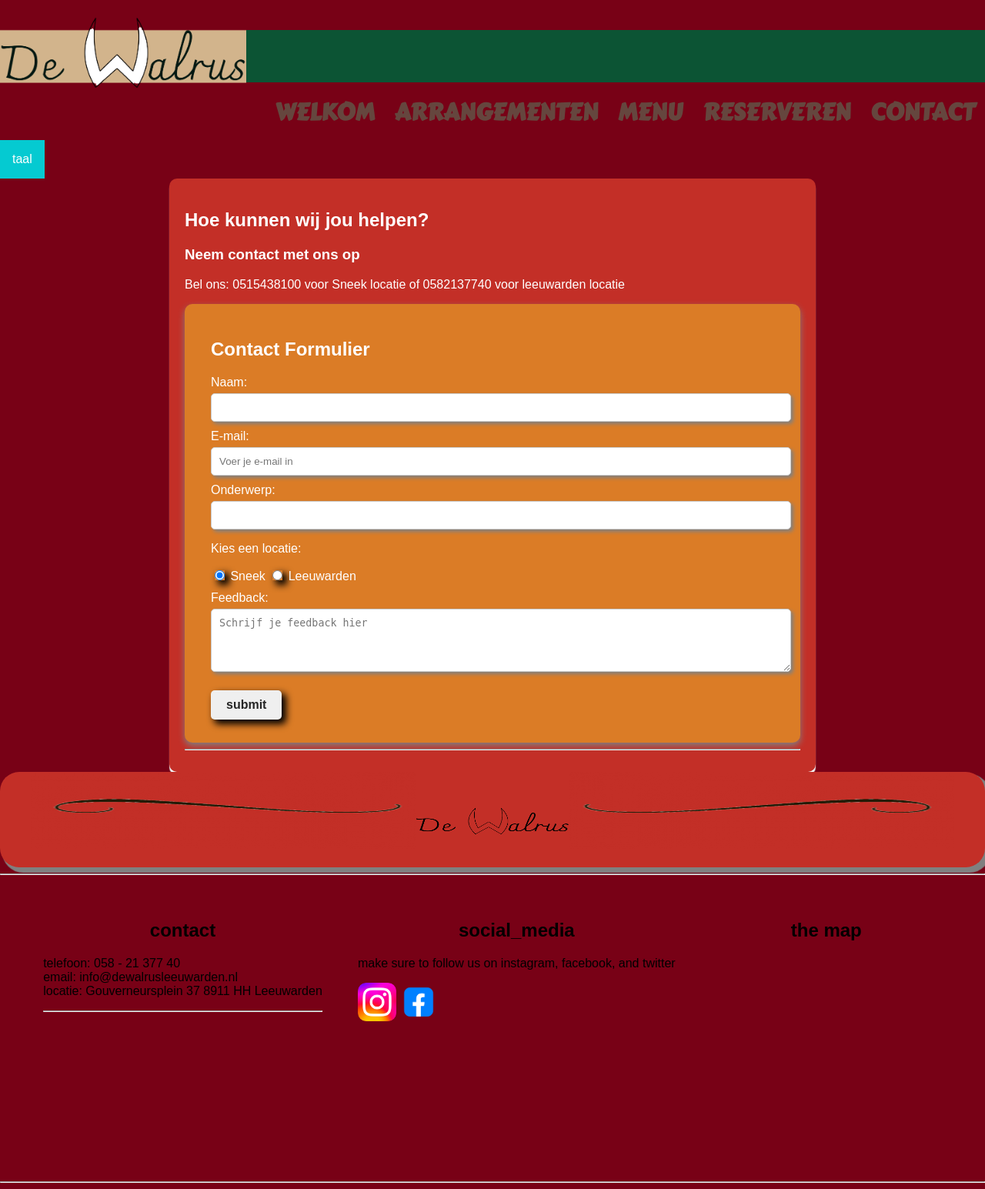
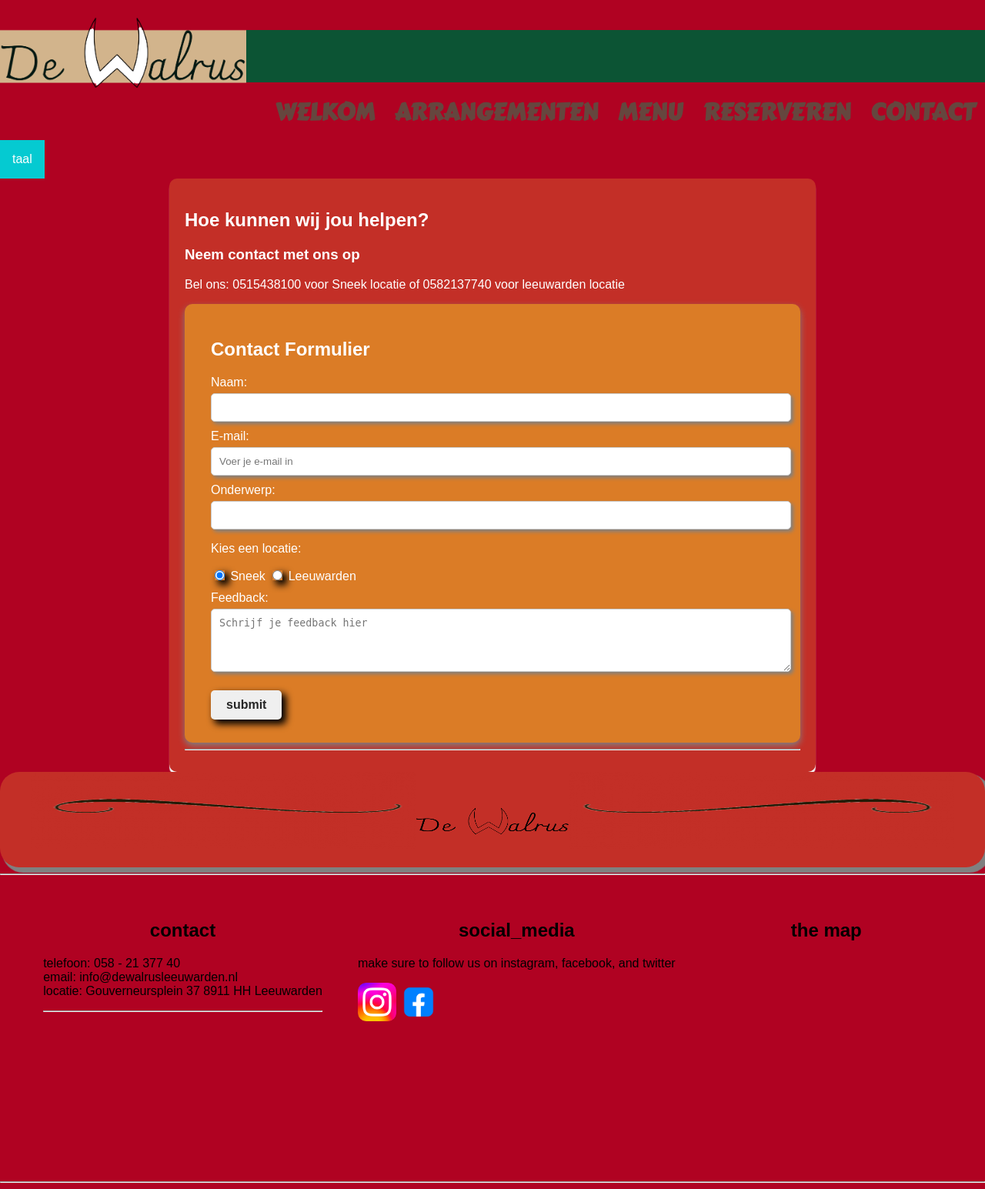
Before and after one commit to Elyaar/Walrus, a PHP site: page /contact.php in a window 1280 px wide. Shown: the whole page at 77% size. Run offline with PHP 8.4, Linux system fonts and the light colour scheme; a map, chart or similar area stays blank; grey boxes are pictures that could not be loaded.

Commit message:
kleuren weer veranderd

```diff
--- a/contact.css
+++ b/contact.css
@@ -2,7 +2,7 @@ body {
   font-family: 'Poppins', sans-serif;
   margin: 0;
   padding: 0;
-  background-color: #780116;
+  background-color: #B00222;
   color: white;
 }
 .radio_location{
--- a/hoome.css
+++ b/hoome.css
@@ -31,7 +31,7 @@ p {
 }
 
 body{
-  background-color: #780116;
+  background-color: #B00222;
 }
 .logo {
   width: 25vw;
--- a/reserveren.css
+++ b/reserveren.css
@@ -85,7 +85,7 @@ div {
   font-weight: bold;
 }
 body{
-  background-color: #780116;
+  background-color: #B00222;
 }
 
 .info-1 {
```
